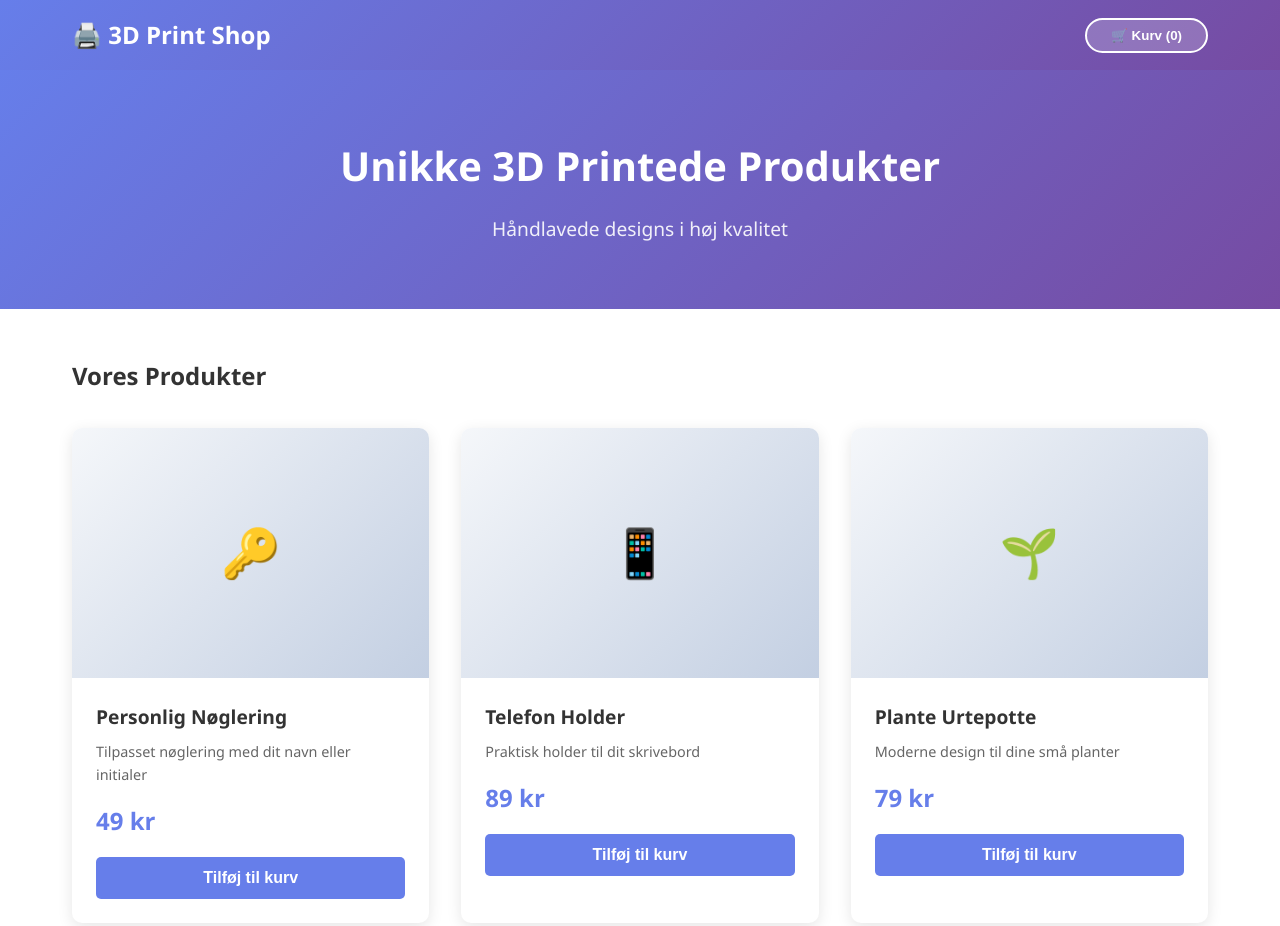
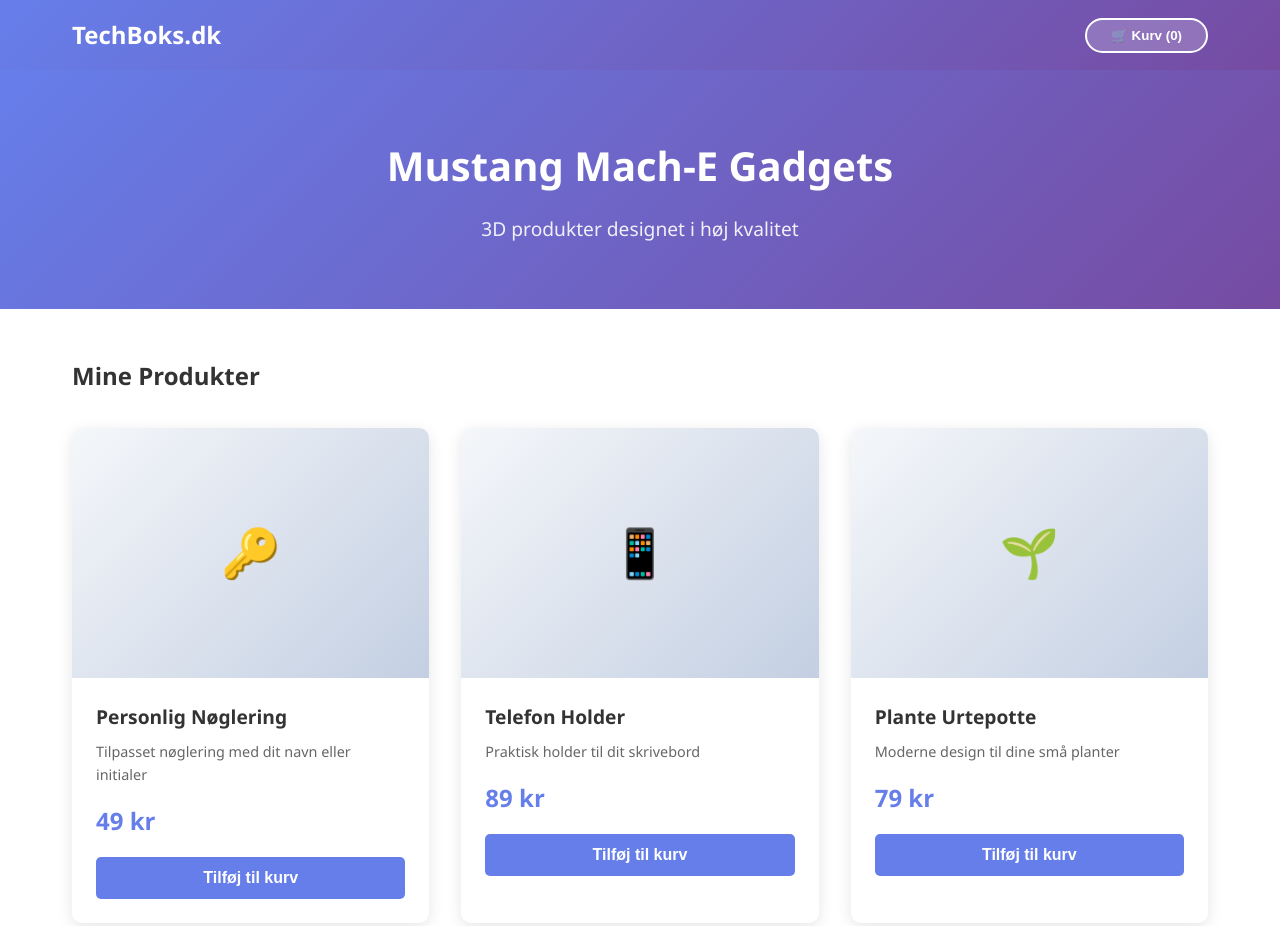
Before and after one commit to eskehagen/techboks, a plain HTML site: page index.html in a window 1280 px wide. Shown: the top 926 px of the page. Drawn offline with Linux system fonts and the light colour scheme.

Commit message:
updated name texts

```diff
--- a/index.html
+++ b/index.html
@@ -3,7 +3,7 @@
 <head>
     <meta charset="UTF-8">
     <meta name="viewport" content="width=device-width, initial-scale=1.0">
-    <title>3D Print Shop - Unikke 3D Printede Produkter</title>
+    <title>TechBoks - Tech & 3D</title>
     <style>
         * {
             margin: 0;
@@ -242,18 +242,18 @@
 <body>
     <header>
         <nav>
-            <div class="logo">🖨️ 3D Print Shop</div>
+            <div class="logo">TechBoks.dk</div>
             <button class="cart-btn" onclick="toggleCart()">🛒 Kurv (<span id="cart-count">0</span>)</button>
         </nav>
     </header>
 
     <div class="hero">
-        <h1>Unikke 3D Printede Produkter</h1>
-        <p>Håndlavede designs i høj kvalitet</p>
+        <h1>Mustang Mach-E Gadgets</h1>
+        <p>3D produkter designet i høj kvalitet</p>
     </div>
 
     <div class="container">
-        <h2>Vores Produkter</h2>
+        <h2>Mine Produkter</h2>
         <div class="products-grid" id="products"></div>
     </div>
 
@@ -272,7 +272,7 @@
     </div>
 
     <footer>
-        <p>&copy; 2024 3D Print Shop. Alle rettigheder forbeholdes.</p>
+        <p>&copy; 2025 TechBoks. Alle rettigheder forbeholdes.</p>
     </footer>
 
     <script>
```
